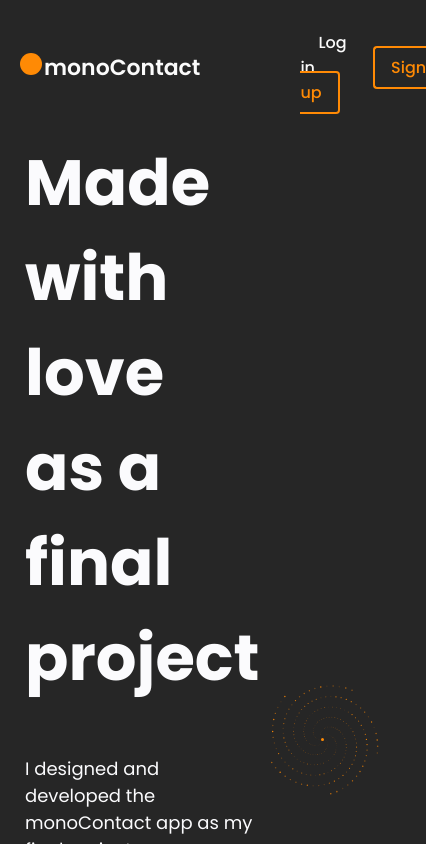
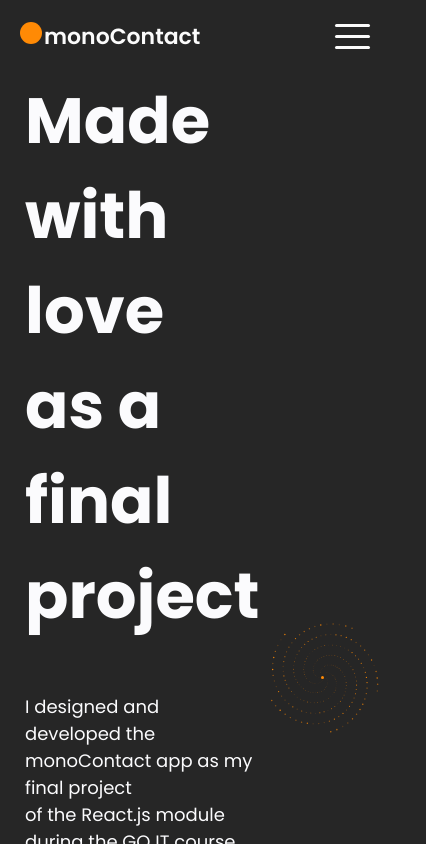
Before and after one commit to tojaarek/goit-react-hw-08-phonebook, a React (Create React App) app: page /goit-react-hw-08-phonebook/about in a window 390 px wide. Shown: the top 844 px of the page, 426 px wide, since content can reach past the window. Built offline with nearby package versions, Linux system fonts and the light colour scheme.

Commit message:
mobile menu

```diff
--- a/src/components/AppBar/AppBar.styled.js
+++ b/src/components/AppBar/AppBar.styled.js
@@ -1,5 +1,6 @@
 import styled from 'styled-components';
 import { Link as link } from 'react-router-dom';
+import { devices } from 'const/breakepoints';
 
 export const Container = styled.div`
   width: 100%;
@@ -9,10 +10,16 @@ export const Container = styled.div`
 `;
 
 export const Header = styled.header`
+  padding: 20px 20px;
+  @media only screen and ${devices.md} {
     padding: 30px 20px;
+  }
 `;
 
 export const Login = styled(link)`
+  display: none;
+  @media only screen and ${devices.md} {
+    display: inline;
     padding: 8px 16px;
     border-radius: 4px;
     border: 2px solid transparent;
@@ -26,9 +33,13 @@ export const Login = styled(link)`
     &:is(:focus, :hover) {
       color: #ff8a05;
     }
+  }
 `;
 
 export const SignUp = styled(link)`
+  display: none;
+  @media only screen and ${devices.md} {
+    display: inline;
     padding: 8px 16px;
     border-radius: 4px;
     border: 2px solid #ff8a05;
@@ -42,6 +53,7 @@ export const SignUp = styled(link)`
       color: #262626;
       border: 2px solid #ff8a05;
       background-color: #ff8a05;
+    }
   }
 `;
 
@@ -74,3 +86,105 @@ export const NavLoggedBox = styled.div`
   display: flex;
   align-items: center;
 `;
+
+export const MobileButton = styled.div`
+  height: 25px;
+  width: 35px;
+  display: flex;
+  flex-direction: column;
+  justify-content: space-between;
+  background-color: #262626;
+  cursor: pointer;
+  position: relative;
+  @media only screen and ${devices.md} {
+    display: none;
+  }
+`;
+
+export const MobileButtonOpen = styled.div`
+  height: 3px;
+  border-radius: 5px;
+  width: 100%;
+  background-color: #fbfbfb;
+  @media only screen and ${devices.md} {
+    display: none;
+  }
+`;
+
+export const MobileButtonClose1 = styled.div`
+  height: 3px;
+  border-radius: 5px;
+  width: 100%;
+  background-color: #fbfbfb;
+  position: absolute;
+  top: 50%;
+  transform: rotate(45deg);
+  @media only screen and ${devices.md} {
+    display: none;
+  }
+`;
+
+export const MobileButtonClose2 = styled.div`
+  height: 3px;
+  border-radius: 5px;
+  width: 100%;
+  background-color: #fbfbfb;
+  position: absolute;
+  top: 50%;
+  transform: rotate(-45deg);
+  @media only screen and ${devices.md} {
+    display: none;
+  }
+`;
+
+export const MobileMenu = styled.ul`
+  display: flex;
+  flex-direction: column;
+  align-items: center;
+  background-color: #353535;
+  width: 100%;
+  position: absolute;
+  top: 50px;
+  left: 0;
+  padding: 40px 0;
+  list-style: none;
+  box-shadow: 0 15px 25px rgba(0, 0, 0, 0.6);
+  @media only screen and ${devices.md} {
+    display: none;
+  }
+`;
+
+export const MobileMenuItem = styled.li`
+  width: 100%;
+  display: flex;
+  flex-direction: column;
+  align-items: center;
+  gap: 5px;
+  &:not(:last-child) {
+    margin-bottom: 40px;
+  }
+`;
+
+export const MobileLogin = styled(link)`
+  display: flex;
+  justify-content: center;
+  width: 90%;
+  padding: 8px 0;
+  border-radius: 4px;
+  border: 2px solid #ff8a05;
+  text-decoration: none;
+  color: #ff8a05;
+  font-size: 16px;
+  font-weight: 500;
+  transition: 200ms cubic-bezier(0.17, 0.67, 0.83, 0.67);
+  transition-property: color, border;
+  &:is(:focus, :hover) {
+    color: #262626;
+    border: 2px solid #ff8a05;
+    background-color: #ff8a05;
+  }
+`;
+
+export const Redirect = styled(link)`
+  color: #ff8a05;
+`;
--- a/src/components/Navigation/Navigation.jsx
+++ b/src/components/Navigation/Navigation.jsx
@@ -1,10 +1,55 @@
-import { SignUp, Login } from 'components/AppBar/AppBar.styled';
+import {
+  SignUp,
+  Login,
+  MobileButton,
+  MobileButtonOpen,
+  MobileButtonClose1,
+  MobileButtonClose2,
+  MobileMenu,
+  MobileMenuItem,
+  MobileLogin,
+  Redirect,
+} from 'components/AppBar/AppBar.styled';
+import { useState } from 'react';
 
 const Navigation = () => {
+  const [menuOpen, setMenuOpen] = useState(false);
+  const [mobileButtonOpen, setMobileButtonOpen] = useState(true);
+
+  const handleMobileButtonClick = () => {
+    setMobileButtonOpen(prevState => !prevState);
+    setMenuOpen(!menuOpen);
+  };
+
   return (
     <nav>
       <Login to="/login">Log in</Login>
       <SignUp to="/register">Sign up</SignUp>
+      <MobileButton onClick={handleMobileButtonClick}>
+        {mobileButtonOpen ? (
+          <>
+            <MobileButtonOpen />
+            <MobileButtonOpen />
+            <MobileButtonOpen />
+          </>
+        ) : (
+          <>
+            <MobileButtonClose1 />
+            <MobileButtonClose2 />
+          </>
+        )}
+      </MobileButton>
+      {menuOpen && (
+        <MobileMenu>
+          <MobileMenuItem>
+            <MobileLogin to="/login">Log in</MobileLogin>
+          </MobileMenuItem>
+          <MobileMenuItem>
+            Don't have an account yet?
+            <Redirect to="/register">Sign up</Redirect>
+          </MobileMenuItem>
+        </MobileMenu>
+      )}
     </nav>
   );
 };
```
Lines whose indentation alone changed are shown as unchanged.
